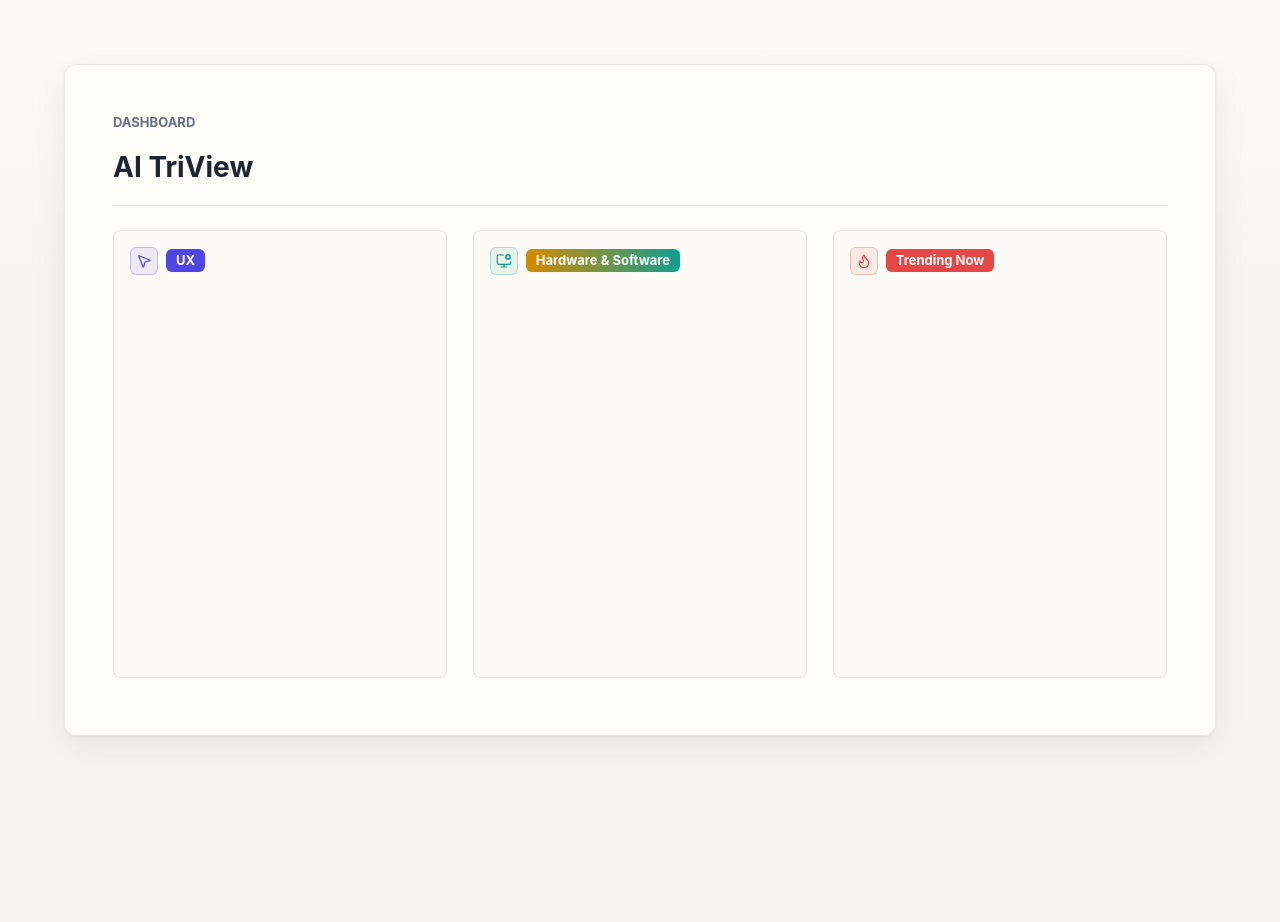
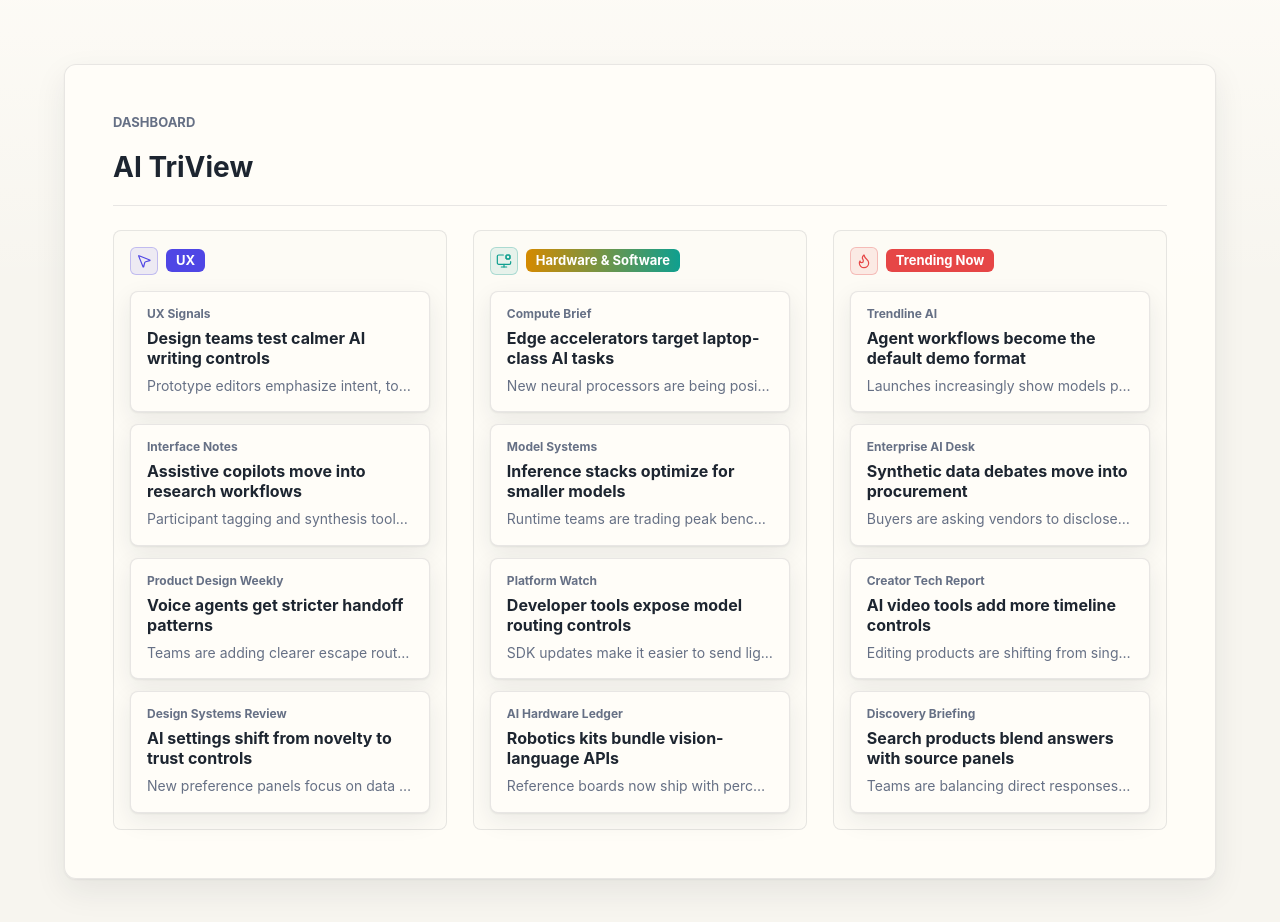
Before and after one commit to mtplayground/zhang-ye-d0c3-ai-triview, a React (Vite) app: page / in a window 1280 px wide. Shown: the top 922 px of the page. Before the commit the page ends 800 px from the top, so only its background shows below. Built offline with nearby package versions, Linux system fonts and the light colour scheme.

Commit message:
feat: Fill each column with sample AI stories

```diff
--- a/src/components/ColumnGrid.tsx
+++ b/src/components/ColumnGrid.tsx
@@ -1,11 +1,17 @@
 import { Flame, MonitorCog, MousePointer2 } from 'lucide-react';
 import ColumnHeader from './ColumnHeader';
+import StoryCard from './StoryCard';
+import { storiesByDimension, type DimensionKey } from '../data/stories';
 
-const dimensions = [
+const dimensions: Array<{
+  Icon: typeof MousePointer2;
+  key: DimensionKey;
+  label: string;
+}> = [
   { key: 'ux', label: 'UX', Icon: MousePointer2 },
   { key: 'hardware-software', label: 'Hardware & Software', Icon: MonitorCog },
   { key: 'trending-now', label: 'Trending Now', Icon: Flame },
-] as const;
+];
 
 export default function ColumnGrid() {
   return (
@@ -21,7 +27,16 @@ export default function ColumnGrid() {
             label={dimension.label}
             tone={dimension.key}
           />
-          <div className="story-list" aria-label={`${dimension.label} stories`} />
+          <div className="story-list" aria-label={`${dimension.label} stories`}>
+            {storiesByDimension[dimension.key].map((story) => (
+              <StoryCard
+                key={`${story.source}-${story.title}`}
+                source={story.source}
+                summary={story.summary}
+                title={story.title}
+              />
+            ))}
+          </div>
         </section>
       ))}
     </div>
--- /dev/null
+++ b/src/data/stories.ts
@@ -0,0 +1,76 @@
+export type DimensionKey = 'ux' | 'hardware-software' | 'trending-now';
+
+export type Story = {
+  source: string;
+  summary: string;
+  title: string;
+};
+
+export const storiesByDimension: Record<DimensionKey, Story[]> = {
+  ux: [
+    {
+      title: 'Design teams test calmer AI writing controls',
+      source: 'UX Signals',
+      summary: 'Prototype editors emphasize intent, tone, and revision history over chat-style prompting.',
+    },
+    {
+      title: 'Assistive copilots move into research workflows',
+      source: 'Interface Notes',
+      summary: 'Participant tagging and synthesis tools are being tuned for traceable qualitative insights.',
+    },
+    {
+      title: 'Voice agents get stricter handoff patterns',
+      source: 'Product Design Weekly',
+      summary: 'Teams are adding clearer escape routes when automated support needs a human operator.',
+    },
+    {
+      title: 'AI settings shift from novelty to trust controls',
+      source: 'Design Systems Review',
+      summary: 'New preference panels focus on data use, personalization, and model behavior visibility.',
+    },
+  ],
+  'hardware-software': [
+    {
+      title: 'Edge accelerators target laptop-class AI tasks',
+      source: 'Compute Brief',
+      summary: 'New neural processors are being positioned for local summarization and image generation.',
+    },
+    {
+      title: 'Inference stacks optimize for smaller models',
+      source: 'Model Systems',
+      summary: 'Runtime teams are trading peak benchmark scores for faster startup and lower memory use.',
+    },
+    {
+      title: 'Developer tools expose model routing controls',
+      source: 'Platform Watch',
+      summary: 'SDK updates make it easier to send lightweight tasks to cheaper or local models.',
+    },
+    {
+      title: 'Robotics kits bundle vision-language APIs',
+      source: 'AI Hardware Ledger',
+      summary: 'Reference boards now ship with perception pipelines for navigation and inspection demos.',
+    },
+  ],
+  'trending-now': [
+    {
+      title: 'Agent workflows become the default demo format',
+      source: 'Trendline AI',
+      summary: 'Launches increasingly show models planning, calling tools, and checking intermediate work.',
+    },
+    {
+      title: 'Synthetic data debates move into procurement',
+      source: 'Enterprise AI Desk',
+      summary: 'Buyers are asking vendors to disclose generation methods and validation coverage.',
+    },
+    {
+      title: 'AI video tools add more timeline controls',
+      source: 'Creator Tech Report',
+      summary: 'Editing products are shifting from single prompts toward shot-level direction and revision.',
+    },
+    {
+      title: 'Search products blend answers with source panels',
+      source: 'Discovery Briefing',
+      summary: 'Teams are balancing direct responses with citations, comparison tables, and follow-up prompts.',
+    },
+  ],
+};
```
